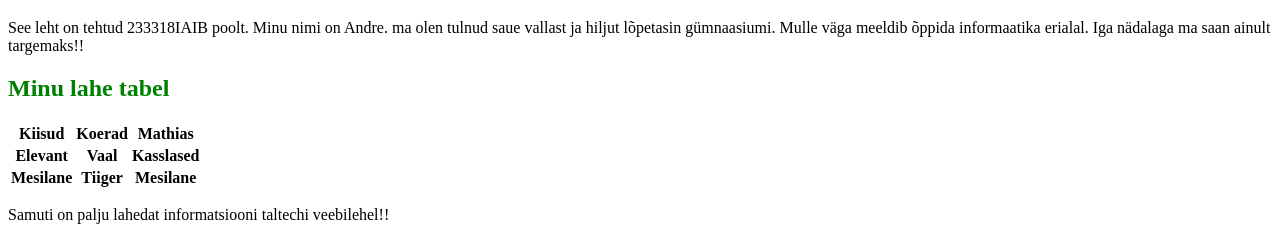
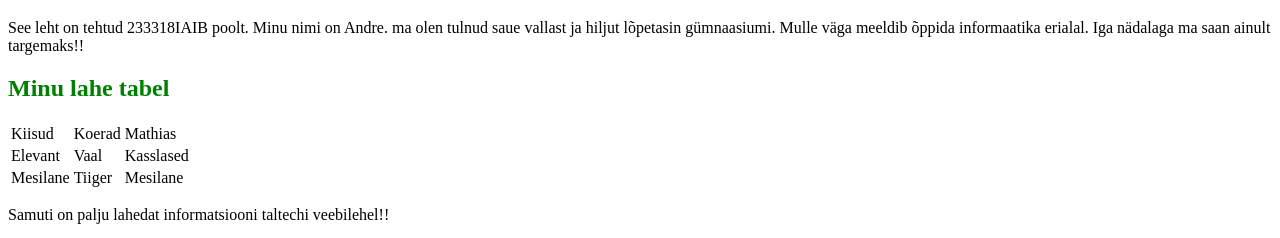
Before and after one commit to AndreIvanxd/AndreIvanxd.github.io, a plain HTML site: page index.html in a window 1280 px wide. Shown: the part 61-299 px from the top of the page. Drawn offline with Linux system fonts and the light colour scheme.

Commit message:
Update index.html

```diff
--- a/index.html
+++ b/index.html
@@ -12,19 +12,19 @@
 <h2 style="color:Green;"> Minu lahe tabel</h2>
 <table>
     <tr>
-        <th>Kiisud</th>
-        <th>Koerad</th>
-        <th>Mathias</th>
+        <td>Kiisud</td>
+        <td>Koerad</td>
+        <td>Mathias</td>
     </tr>
     <tr>
-        <th>Elevant</th>
-        <th>Vaal</th>
-        <th>Kasslased</th>
+        <td>Elevant</td>
+        <td>Vaal</td>
+        <td>Kasslased</td>
     </tr>
     <tr>
-        <th>Mesilane</th>
-        <th>Tiiger</th>
-        <th>Mesilane</th>
+        <td>Mesilane</td>
+        <td>Tiiger</td>
+        <td>Mesilane</td>
     </tr>
 </table>
 <p>Samuti on palju lahedat informatsiooni taltechi veebilehel!!</p>
```
